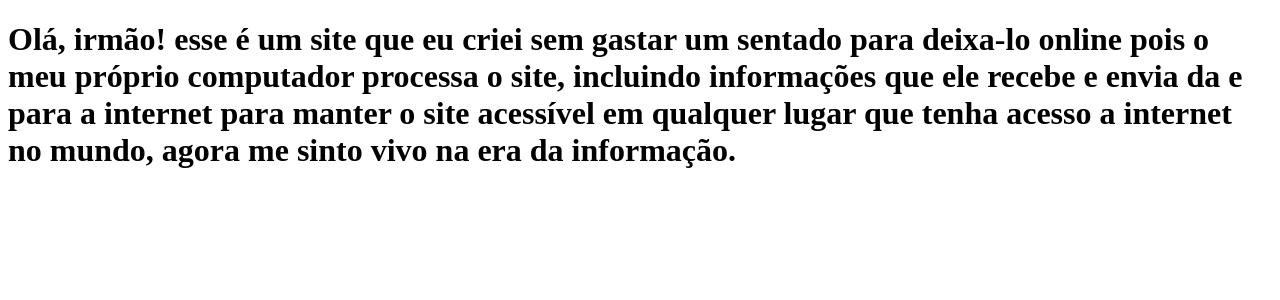
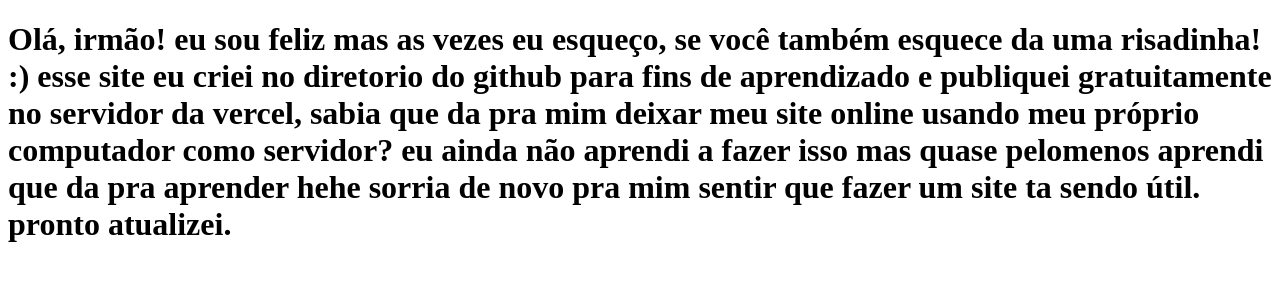
Before and after one commit to lonestarb/lp-tabnews, a Next.js app: page / in a window 1280 px wide. Shown: the top 300 px of the page. Built offline with nearby package versions, Linux system fonts and the light colour scheme.

Commit message:
amend pro meu irmão ver

```diff
--- a/pages/index.js
+++ b/pages/index.js
@@ -1,7 +1,11 @@
 function Home() {
-    return <h1>Olá, irmão! esse é um site que eu criei sem gastar um sentado para deixa-lo online
-        pois o meu próprio computador processa o site, incluindo informações que ele recebe e envia da e para a internet para manter o site acessível em qualquer lugar que tenha acesso a internet no mundo,
-        agora me sinto vivo na era da informação.</h1>
+    return <h1>Olá, irmão! eu sou feliz mas as vezes eu esqueço, se você também esquece da uma risadinha! :) esse site eu criei no diretorio do github
+        para fins de aprendizado e publiquei gratuitamente no servidor da vercel, sabia que da pra mim
+        deixar meu site online usando meu próprio computador como servidor?
+        eu ainda não aprendi a fazer isso mas quase pelomenos aprendi que da pra aprender hehe sorria de novo
+        pra mim sentir que fazer um site ta sendo útil.
+        pronto atualizei.
+    </h1>
 }
 
 export default Home;
```
